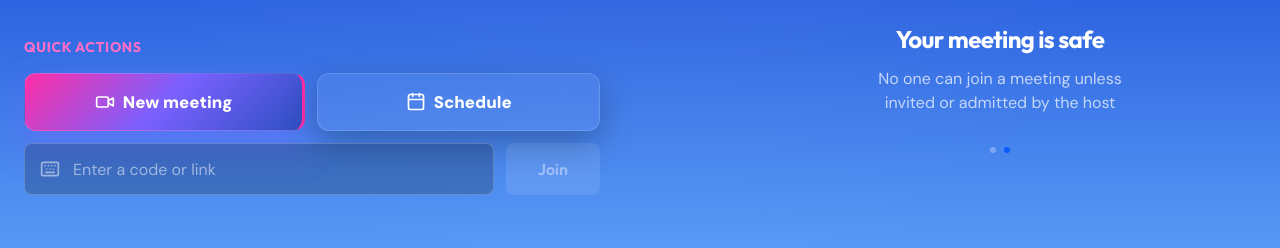
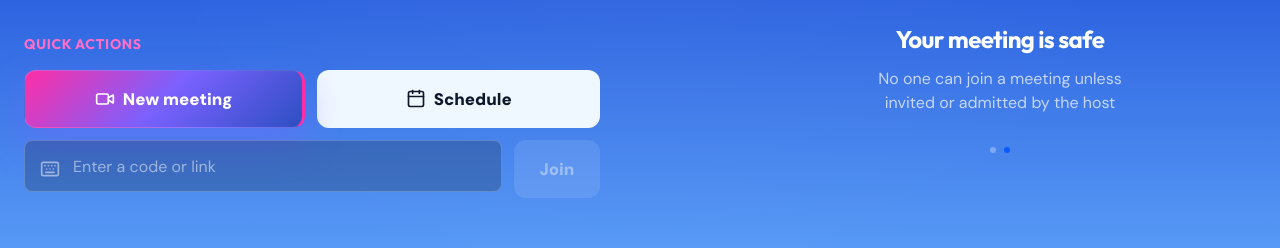
Before and after one commit to PrabhakarG001/MeetSphere, a React (Vite) app in the folder frontend/: page /home in a window 1280 px wide. Shown: the part 499-747 px from the top of the page. Built offline with nearby package versions, Linux system fonts and the light colour scheme; no server answers; sample sign-in values are in the browser's storage; grey boxes are pictures that could not be loaded; a web font is replaced by a local one.

Commit message:
Style Schedule button to Alice blue and Join button to match New Meeting button

```diff
--- a/frontend/src/pages/home.jsx
+++ b/frontend/src/pages/home.jsx
@@ -251,7 +251,8 @@ function HomeComponent() {
 
                                 <button
                                     onClick={handleScheduleMeeting}
-                                    className="heroButton heroButtonGhost flex items-center justify-center gap-2 w-full sm:w-1/2 h-[52px] font-medium transition-all"
+                                    className="heroButton flex items-center justify-center gap-2 w-full sm:w-1/2 h-[52px] font-medium transition-all"
+                                    style={{ backgroundColor: 'aliceblue', color: '#0F172A' }}
                                 >
                                     <Calendar size={20} />
                                     <span>Schedule</span>
@@ -275,7 +276,8 @@ function HomeComponent() {
                                 <button
                                     onClick={handleJoinVideoCall}
                                     disabled={meetingCode.trim().length === 0}
-                                    className={`h-[52px] px-8 font-semibold rounded-lg transition-all ${meetingCode.trim().length > 0 ? 'bg-[#7b61ff] text-white hover:bg-[#694ce6] shadow-md hover:shadow-lg' : 'bg-white/10 text-white/40 cursor-not-allowed'}`}
+                                    className={`h-[52px] px-8 font-semibold transition-all heroButton flex items-center justify-center ${meetingCode.trim().length > 0 ? 'heroButtonPrimary hover:shadow-md' : 'bg-white/10 text-white/40 cursor-not-allowed border-0'}`}
+                                    style={meetingCode.trim().length > 0 ? { borderRight: '3px solid #ff2ea6' } : {}}
                                 >
                                     Join
                                 </button>
```
